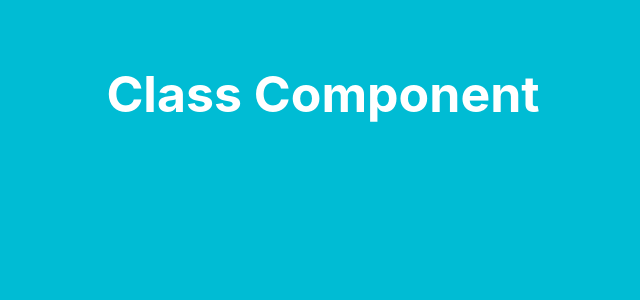
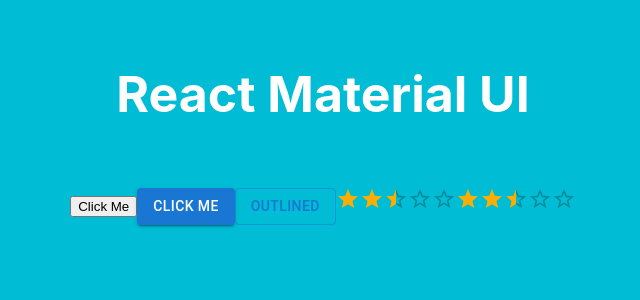
Before and after one commit to mujahidraaz/React-Tutorials, a React (Create React App) app: page / in a window 1280 px wide. Shown: the top 300 px of the page, without its empty margins (317-957 px from the left). Built offline with nearby package versions, Linux system fonts and the light colour scheme.

Commit message:
materi al-ui

```diff
--- a/src/App.js
+++ b/src/App.js
@@ -1,10 +1,17 @@
 import logo from './logo.svg';
 import './App.css';
+import { Button, Rating } from '@mui/material';
 
 function App() {
   return (
     <div className="App">
-      <h1>Hello World!</h1>
+      <h1>React Material UI</h1>
+      <button onClick={() => {alert('lorem ipsum')}}>Click Me</button>
+      <Button onClick={() => {alert('lorem ipsum')}} variant="contained">Click Me</Button>
+      <Button variant="outlined">Outlined</Button>
+
+      <Rating name="half-rating" defaultValue={2.5} precision={0.5} />
+      <Rating name="half-rating-read" defaultValue={2.5} precision={0.5} readOnly />
     </div>
   );
 }
--- a/src/index.js
+++ b/src/index.js
@@ -2,8 +2,6 @@ import React from 'react';
 import ReactDOM from 'react-dom/client';
 import './index.css';
 import App from './App';
-// import Profile from './Profile'
-// import {Profile, UserName} from './Profile'
 
 import User from './User'
 
@@ -12,10 +10,7 @@ import reportWebVitals from './reportWebVitals';
 const root = ReactDOM.createRoot(document.getElementById('root'));
 root.render(
   <React.StrictMode>
-    {/* <App />
-    <Profile />
-    <UserName /> */}
-    <User />
+    <App />
 
 
 
```
Also changed, not shown: package.json (+3 -6 lines), 1 other file (tests, documents, lock files or other folders).
